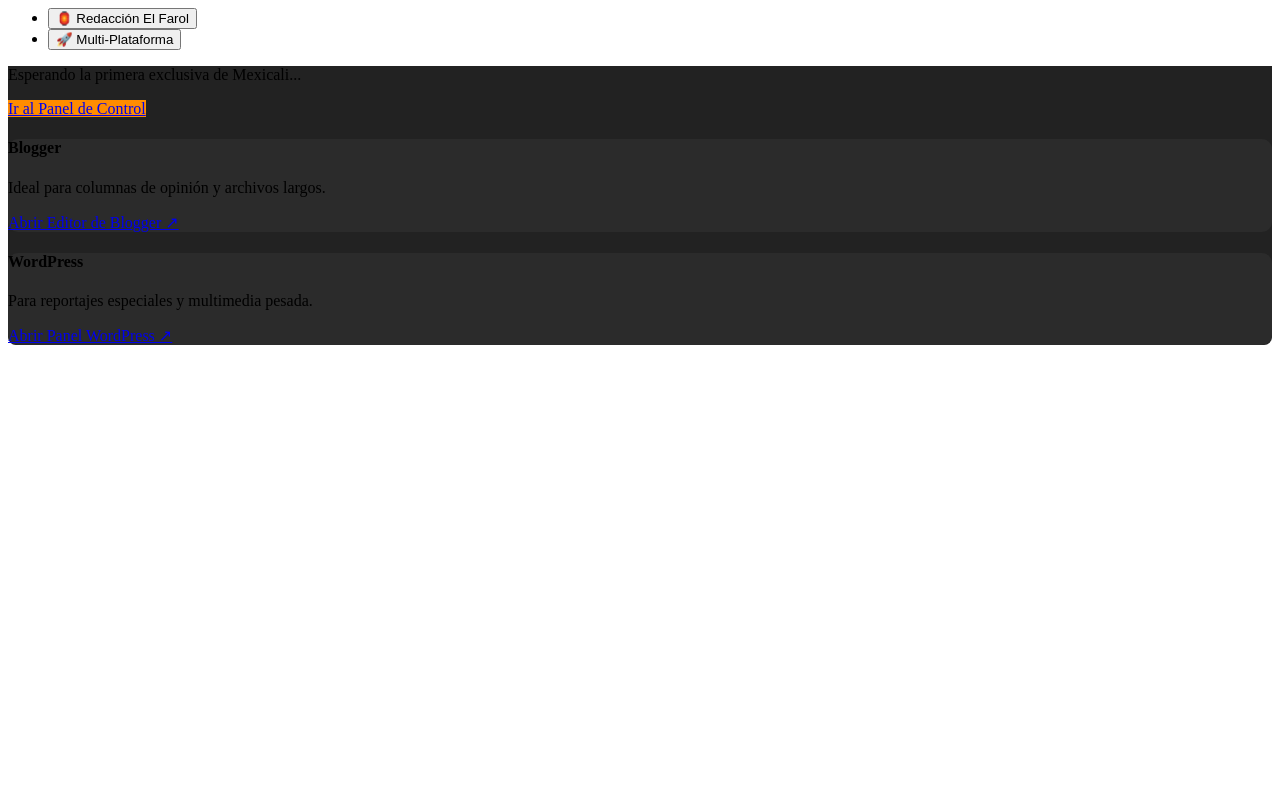
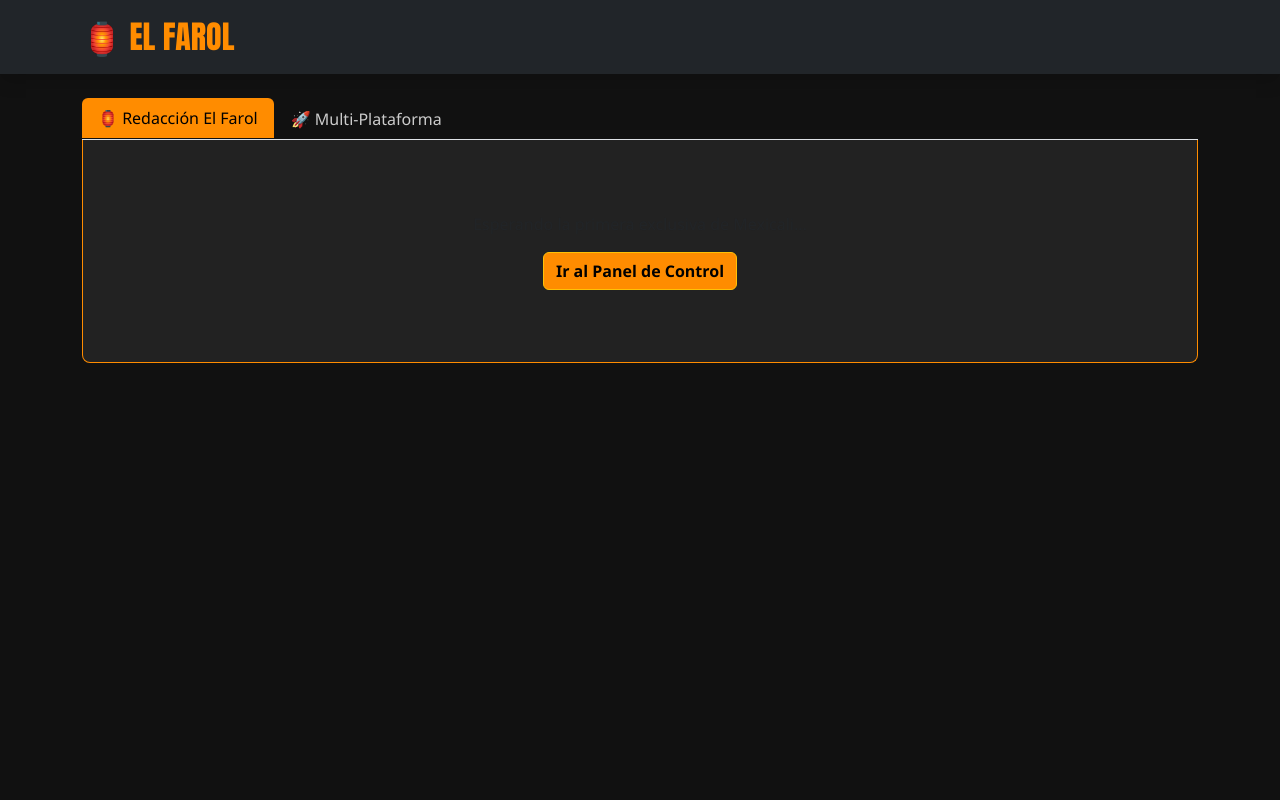
Before and after one commit to josecolor/farol-web., a Flask app: page / in a window 1280 px wide. Run offline with Flask 3, Linux system fonts and the light colour scheme; data that the repository does not hold is empty.

Commit message:
Update index.html

```diff
--- a/templates/index.html
+++ b/templates/index.html
@@ -1,3 +1,29 @@
+<!DOCTYPE html>
+<html lang="es">
+<head>
+    <meta charset="UTF-8">
+    <meta name="viewport" content="width=device-width, initial-scale=1.0">
+    <title>El Farol | Noticias Mexicali</title>
+    <link href="https://cdn.jsdelivr.net/npm/bootstrap@5.3.0/dist/css/bootstrap.min.css" rel="stylesheet">
+    <style>
+        body { background-color: #111; color: white; font-family: 'Segoe UI', Tahoma, Geneva, Verdana, sans-serif; }
+        .navbar-brand { font-family: 'Impact', sans-serif; color: #ff8c00 !important; font-size: 2rem; }
+        .nav-link { color: #ccc !important; }
+        .nav-link.active { background-color: #ff8c00 !important; color: black !important; border: none !important; }
+        .btn-warning { background-color: #ff8c00 !important; font-weight: bold; }
+        /* Efecto de Blur 20% solicitado */
+        .card-noticia { backdrop-filter: blur(5px); background: rgba(255, 255, 255, 0.05); border: 1px solid #333; }
+    </style>
+</head>
+<body>
+
+<nav class="navbar navbar-dark bg-dark mb-4 shadow">
+    <div class="container">
+        <a class="navbar-brand" href="/">🏮 EL FAROL</a>
+    </div>
+</nav>
+
+<div class="container">
     <ul class="nav nav-tabs mb-0" id="fuentesTabs">
         <li class="nav-item">
             <button class="nav-link active" data-bs-toggle="tab" data-bs-target="#tab-local">
@@ -16,10 +42,21 @@
         <div class="tab-pane fade show active" id="tab-local">
             <div class="row">
                 {% if noticias %}
+                    {% for noticia in noticias %}
+                        <div class="col-md-4 mb-4">
+                            <div class="card card-noticia text-white h-100">
+                                <div class="card-body">
+                                    <h5 class="card-title">{{ noticia.titulo }}</h5>
+                                    <p class="card-text small text-muted">{{ noticia.resumen }}</p>
+                                    <a href="/noticia/{{ noticia.slug }}" class="btn btn-sm btn-outline-warning">Leer más</a>
+                                </div>
+                            </div>
+                        </div>
+                    {% endfor %}
                 {% else %}
                     <div class="text-center py-5">
                         <p class="text-muted">Esperando la primera exclusiva de Mexicali...</p>
-                    <a href="/admin" class="btn btn-warning" style="background:#ff8c00; border:none;">Ir al Panel de Control</a>
+                        <a href="/admin" class="btn btn-warning">Ir al Panel de Control</a>
                     </div>
                 {% endif %}
             </div>
@@ -30,17 +67,22 @@
                 <div class="col-md-6 mb-3">
                     <div class="p-4" style="background:#2b2b2b; border-radius:10px;">
                         <h4>Blogger</h4>
-                    <p class="small text-muted">Ideal para columnas de opinión y archivos largos.</p>
-                    <a href="https://www.blogger.com" target="_blank" class="btn btn-outline-warning w-100">Abrir Editor de Blogger ↗</a>
+                        <p class="small text-muted">Ideal para columnas de opinión.</p>
+                        <a href="https://www.blogger.com" target="_blank" class="btn btn-outline-warning w-100">Abrir Editor ↗</a>
                     </div>
                 </div>
                 <div class="col-md-6 mb-3">
                     <div class="p-4" style="background:#2b2b2b; border-radius:10px;">
                         <h4>WordPress</h4>
-                    <p class="small text-muted">Para reportajes especiales y multimedia pesada.</p>
-                    <a href="https://wordpress.com" target="_blank" class="btn btn-outline-warning w-100">Abrir Panel WordPress ↗</a>
+                        <p class="small text-muted">Reportajes y multimedia pesada.</p>
+                        <a href="https://wordpress.com" target="_blank" class="btn btn-outline-warning w-100">Abrir Panel ↗</a>
                     </div>
                 </div>
             </div>
         </div>
     </div>
+</div>
+
+<script src="https://cdn.jsdelivr.net/npm/bootstrap@5.3.0/dist/js/bootstrap.bundle.min.js"></script>
+</body>
+</html>
```
Lines whose indentation alone changed are shown as unchanged.
